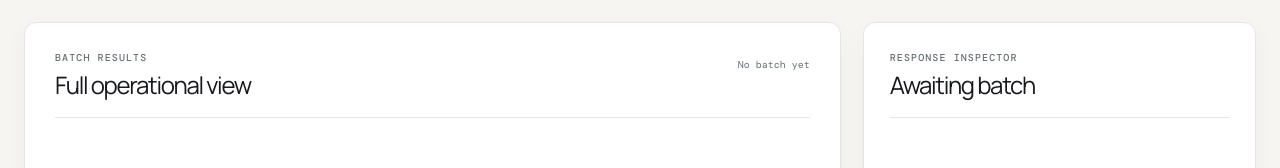
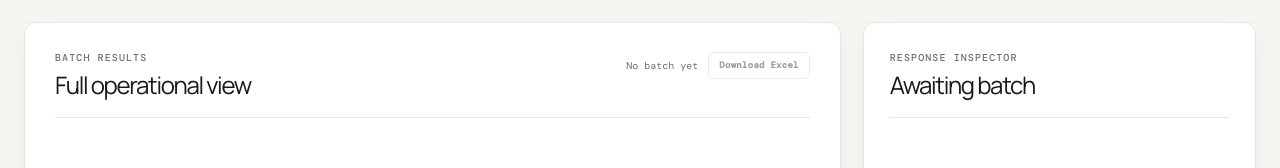
Before and after one commit to keosea1234-rgb/parcel-pulse-dhl-tracker, a Next.js app: page / in a window 1280 px wide. Shown: the part 749-917 px from the top of the page. Built offline with nearby package versions, Linux system fonts and the light colour scheme; a web font is replaced by a local one.

Commit message:
Export batch results to Excel

```diff
--- a/app/page.tsx
+++ b/app/page.tsx
@@ -72,6 +72,58 @@ export default function Home() {
     setNotice("50 mixed scenarios loaded: label, pickup, transit, customs, hold, delivery, exception, return and cancel.");
   }
 
+  async function downloadExcel() {
+    const completed = items.filter((item): item is BatchItem & { tracking: TrackingResult } => Boolean(item.tracking));
+    if (!completed.length) {
+      setNotice("Run a batch first, then download its completed results as an Excel workbook.");
+      return;
+    }
+
+    const XLSX = await import("xlsx");
+    const resultRows = completed.map(({ tracking }) => ({
+      "Tracking number": tracking.trackingNumber,
+      Status: tracking.status,
+      "Status code": tracking.statusCode,
+      "Status description": tracking.statusDetail,
+      "Last update": formatDateTime(tracking.statusTimestamp),
+      "Current location": tracking.currentLocation,
+      "Estimated arrival": formatDateTime(tracking.estimatedDelivery),
+      Service: tracking.service,
+      Product: tracking.productName,
+      Weight: tracking.weight,
+      Origin: tracking.origin,
+      Destination: tracking.destination,
+      References: tracking.references.map((reference) => `${reference.type}: ${reference.number}`).join(" | "),
+      Source: tracking.source,
+    }));
+    const eventRows = completed.flatMap(({ tracking }) => tracking.events.map((event) => ({
+      "Tracking number": tracking.trackingNumber,
+      Status: tracking.status,
+      "Event date": event.date,
+      "Event time": event.time,
+      Location: event.location,
+      "Event description": event.description,
+      "Current event": event.current ? "Yes" : "No",
+    })));
+    const summaryRows = [{
+      "Generated at": new Date().toLocaleString("en"),
+      "Completed results": completed.length,
+      Delivered: completed.filter(({ tracking }) => tracking.statusCode === "delivered").length,
+      Exceptions: completed.filter(({ tracking }) => tracking.statusCode === "failure").length,
+      "Data source": "Parcel Pulse / DHL Unified Tracking schema",
+    }];
+    const workbook = XLSX.utils.book_new();
+    const resultsSheet = XLSX.utils.json_to_sheet(resultRows);
+    resultsSheet["!cols"] = [18, 22, 15, 42, 24, 22, 21, 16, 32, 12, 20, 20, 45, 16].map((wch) => ({ wch }));
+    const eventsSheet = XLSX.utils.json_to_sheet(eventRows);
+    eventsSheet["!cols"] = [18, 22, 14, 12, 24, 52, 14].map((wch) => ({ wch }));
+    XLSX.utils.book_append_sheet(workbook, XLSX.utils.json_to_sheet(summaryRows), "Batch summary");
+    XLSX.utils.book_append_sheet(workbook, resultsSheet, "Shipment results");
+    XLSX.utils.book_append_sheet(workbook, eventsSheet, "Event history");
+    XLSX.writeFile(workbook, `parcel-pulse-batch-${new Date().toISOString().slice(0, 10)}.xlsx`, { compression: true });
+    setNotice(`${completed.length} completed results exported to Excel.`);
+  }
+
   async function runBatch(event: FormEvent<HTMLFormElement>) {
     event.preventDefault();
     const trackingNumbers = parseTrackingNumbers(batchText);
@@ -118,7 +170,7 @@ export default function Home() {
 
       <section className="batch-layout" aria-live="polite">
         <article className="batch-card">
-          <div className="batch-card-head"><div><p className="section-label">BATCH RESULTS</p><h2>Full operational view</h2></div><span>{items.length ? `${completeCount} / ${items.length}` : "No batch yet"}</span></div>
+          <div className="batch-card-head"><div><p className="section-label">BATCH RESULTS</p><h2>Full operational view</h2></div><div className="batch-actions"><span>{items.length ? `${completeCount} / ${items.length}` : "No batch yet"}</span><button type="button" onClick={downloadExcel} disabled={!completeCount}>Download Excel</button></div></div>
           {items.length ? <div className="table-scroll"><div className="results-table" role="table" aria-label="Batch tracking results">
             <div className="result-row batch-result-row result-header" role="row"><span>Tracking number</span><span>Status / code</span><span>Estimated arrival</span><span>Last update</span><span>Current location</span><span>Service</span><span>Product</span><span>Weight</span><span>Source</span></div>
             {items.map((item) => <button className={`result-row batch-result-row ${statusTone(item.tracking)} state-${item.state}`} key={item.trackingNumber} type="button" onClick={() => item.tracking && setSelected(item.tracking)} disabled={!item.tracking}>
--- a/package.json
+++ b/package.json
@@ -17,7 +17,8 @@
     "drizzle-orm": "0.45.2",
     "next": "16.2.6",
     "react": "19.2.6",
-    "react-dom": "19.2.6"
+    "react-dom": "19.2.6",
+    "xlsx": "^0.18.5"
   },
   "devDependencies": {
     "@cloudflare/vite-plugin": "1.37.1",
```
Also changed, not shown: app/globals.css, 1 other file (tests, documents, lock files or other folders).
